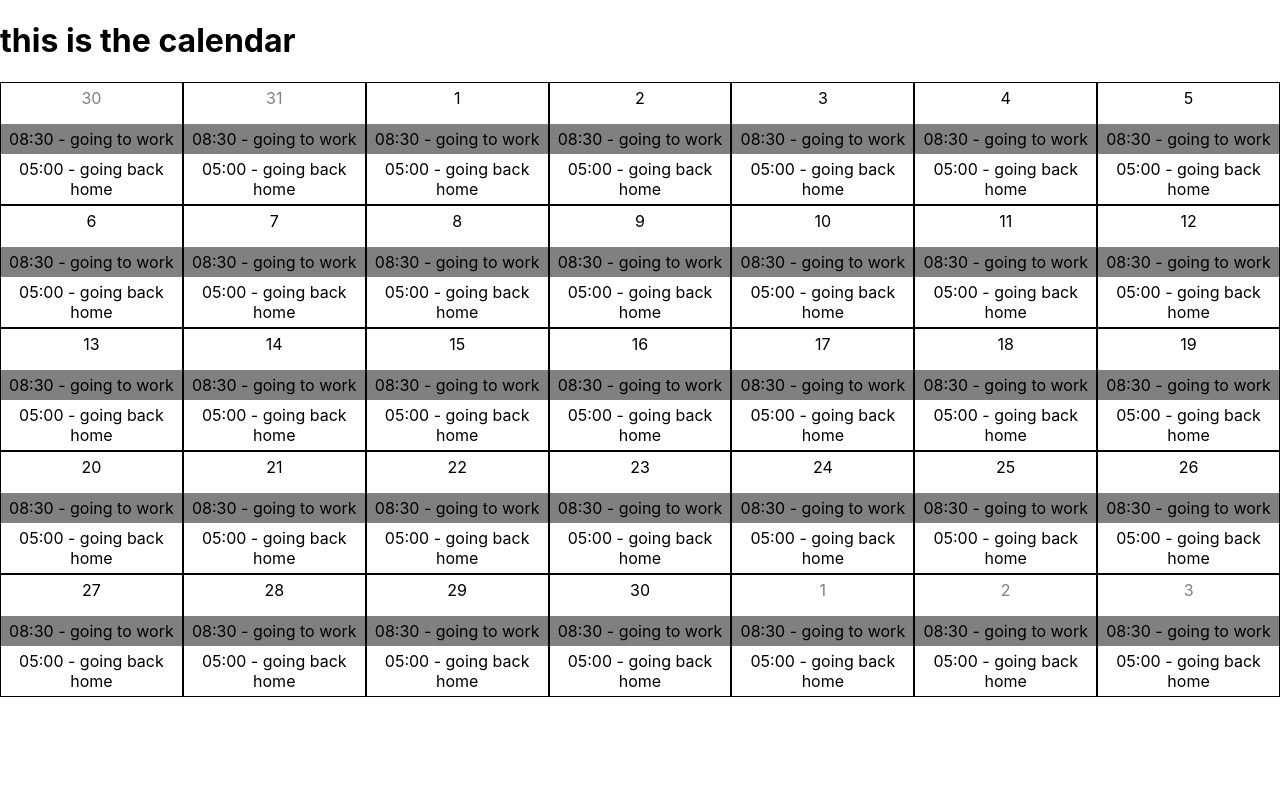
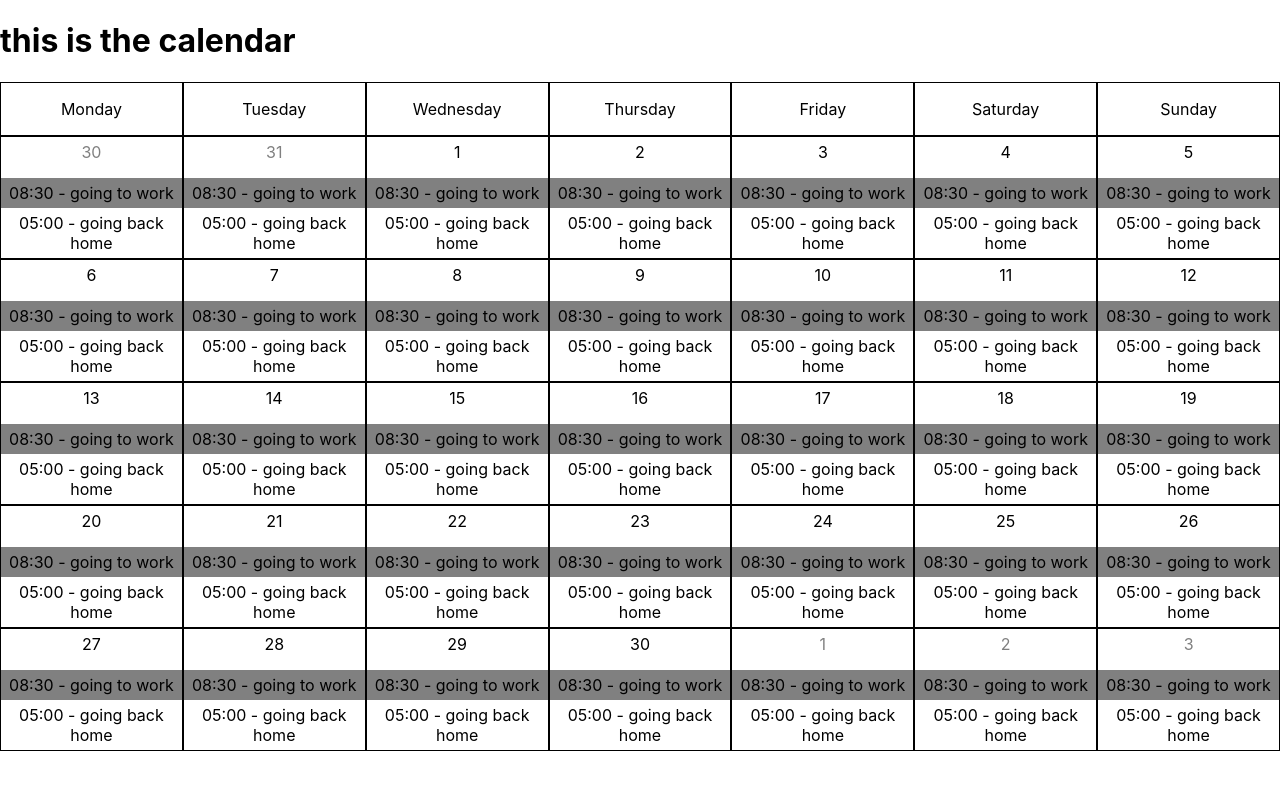
Before and after one commit to joey-dev/calendar, a React (Create React App) app: page / in a window 1280 px wide. Shown: the top 790 px of the page. Built offline with nearby package versions, Linux system fonts and the light colour scheme.

Commit message:
Loader and calendar top weekdays completed

```diff
--- /dev/null
+++ b/src/atomic/atoms/Common/Loader.js
@@ -0,0 +1,44 @@
+import React from 'react';
+import styled, { keyframes } from 'styled-components';
+
+
+const ldsDualRingKeyframe = keyframes`
+    0% {
+        transform: rotate(0deg);
+      }
+      100% {
+        transform: rotate(360deg);
+      }
+`;
+
+const StyledDiv = styled.div`
+    position: relative;
+    transform: translate(calc(50% - 40px), calc(50% - 40px));
+`;
+
+const StyledLoader = styled.div`
+    display: inline-block;
+    width: 80px;
+    height: 80px;
+    &:after {
+      content: " ";
+      display: block;
+      width: 64px;
+      height: 64px;
+      margin: 8px;
+      border-radius: 50%;
+      border: 6px solid black;
+      border-color: black transparent black transparent;
+      animation: ${ldsDualRingKeyframe} 1.2s linear infinite;
+    }
+`;
+
+const Loader = () => {
+    return (
+        <StyledDiv>
+            <StyledLoader />
+        </StyledDiv>
+    );
+};
+
+export default Loader;
--- /dev/null
+++ b/src/atomic/atoms/calendar/CalendarDayNumber.js
@@ -0,0 +1,18 @@
+import React from 'react';
+import styled from 'styled-components';
+
+const StyledDayNumber = styled.p`
+    margin-top: 5px;
+    text-align: center;
+    color: ${(props) => props.thisMonth ? 'black' : 'grey'}
+`;
+
+const CalendarDayNumber = (props) => {
+    return (
+        <StyledDayNumber thisMonth={props.thisMonth}>
+            {props.children}
+        </StyledDayNumber>
+    );
+};
+
+export default CalendarDayNumber;
--- /dev/null
+++ b/src/atomic/atoms/calendar/CalendarRowContainer.js
@@ -0,0 +1,18 @@
+import React from 'react';
+import styled from 'styled-components';
+
+const StyledContainer = styled.div`
+    width: 100%;
+    display: grid;
+    grid-template-columns: repeat(7, 1fr);
+`;
+
+const CalendarRowContainer = (props) => {
+    return (
+        <StyledContainer>
+            {props.children}
+        </StyledContainer>
+    );
+};
+
+export default CalendarRowContainer;
--- /dev/null
+++ b/src/atomic/atoms/calendar/CalendarWeekDayText.js
@@ -0,0 +1,16 @@
+import React from 'react';
+import styled from 'styled-components';
+
+const StyledP = styled.p`
+    text-align: center;
+`;
+
+const CalendarWeekDayText = (props) => {
+    return (
+        <StyledP>
+            {props.children}
+        </StyledP>
+    );
+};
+
+export default CalendarWeekDayText;
--- a/src/atomic/modecules/calendar/CalendarItem.js
+++ b/src/atomic/modecules/calendar/CalendarItem.js
@@ -1,12 +1,7 @@
 import React from 'react';
 import styled from 'styled-components';
 import CalendarDateItem from '../../atoms/calendar/CalendarDateItem';
-
-const StyledDayNumber = styled.p`
-    margin-top: 5px;
-    text-align: center;
-    color: ${(props) => props.thisMonth ? 'black' : 'grey'}
-`;
+import CalendarDayNumber from '../../atoms/calendar/CalendarDayNumber';
 
 const StyledDiv = styled.div`
     border: 1px solid black;
@@ -28,7 +23,7 @@ const CalendarItem = (props) => {
 
     return (
         <StyledDiv>
-            <StyledDayNumber thisMonth={props.thisMonth}>{props.day}</StyledDayNumber>
+            <CalendarDayNumber thisMonth={props.thisMonth}>{props.day}</CalendarDayNumber>
             {allDateItems}
         </StyledDiv>
     );
--- /dev/null
+++ b/src/atomic/modecules/calendar/CalendarWeekDayTextBox.js
@@ -0,0 +1,19 @@
+import React from 'react';
+import styled from 'styled-components';
+import CalendarWeekDayText from '../../atoms/calendar/CalendarWeekDayText';
+
+const StyledDiv = styled.div`
+    border: 1px solid black
+`;
+
+const CalendarWeekDayTextBox = (props) => {
+    return (
+        <StyledDiv>
+            <CalendarWeekDayText>
+                {props.children}
+            </CalendarWeekDayText>
+        </StyledDiv>
+    );
+};
+
+export default CalendarWeekDayTextBox;
--- a/src/atomic/organisms/calendar/CalendarItems.js
+++ b/src/atomic/organisms/calendar/CalendarItems.js
@@ -1,19 +1,13 @@
 import React from 'react';
-import styled from 'styled-components';
+import CalendarRowContainer from '../../atoms/calendar/CalendarRowContainer';
 import CalendarItem from '../../modecules/calendar/CalendarItem';
 
-
-const StyledContainer = styled.div`
-    width: 100%;
-    display: grid;
-    grid-template-columns: repeat(7, 1fr);
-`;
 
 const CalendarItems = (props) => {
     const thisMonth = new Date().getMonth();
 
     return (
-        <StyledContainer>
+        <CalendarRowContainer>
             {props.dates.map((date, index) => (
                 <CalendarItem
                     key={index}
@@ -22,7 +16,7 @@ const CalendarItems = (props) => {
                     items={date.items}
                 />
             ))}
-        </StyledContainer>
+        </CalendarRowContainer>
     );
 };
 
--- /dev/null
+++ b/src/atomic/organisms/calendar/CalendarWeekDaysText.js
@@ -0,0 +1,20 @@
+import React from 'react';
+import CalendarRowContainer from '../../atoms/calendar/CalendarRowContainer';
+import CalendarWeekDayTextBox from '../../modecules/calendar/CalendarWeekDayTextBox';
+
+
+const CalendarWeekDaysText = (props) => {
+    const weekDays = ['Monday', 'Tuesday', 'Wednesday', 'Thursday', 'Friday', 'Saturday', 'Sunday']
+
+    return (
+        <CalendarRowContainer>
+            {weekDays.map((weekDay, key) => (
+                <CalendarWeekDayTextBox key={key}>
+                    {weekDay}
+                </CalendarWeekDayTextBox>
+            ))}
+        </CalendarRowContainer>
+    );
+};
+
+export default CalendarWeekDaysText;
--- a/src/atomic/templates/calendar/CalendarTemplate.js
+++ b/src/atomic/templates/calendar/CalendarTemplate.js
@@ -1,5 +1,6 @@
 import React from 'react';
 import CalendarItems from '../../organisms/calendar/CalendarItems';
+import CalendarWeekDaysText from '../../organisms/calendar/CalendarWeekDaysText';
 
 const CalendarTemplate = (props) => {
     let daysOfThisCalendar = [];
@@ -71,6 +72,7 @@ const CalendarTemplate = (props) => {
 
     return (
         <div>
+            <CalendarWeekDaysText/>
             {calendarItems}
         </div>
     );
--- a/src/containers/Calendar/Calendar.js
+++ b/src/containers/Calendar/Calendar.js
@@ -1,4 +1,5 @@
 import React, { Component } from 'react';
+import Loader from '../../atomic/atoms/Common/Loader';
 import CalendarTemplate from '../../atomic/templates/calendar/CalendarTemplate';
 
 class Calendar extends Component {
@@ -80,7 +81,7 @@ class Calendar extends Component {
     };
 
     render() {
-        let calendarTemplate;
+        let calendarTemplate = (<Loader/>);
         if (this.state.thisMonth && this.state.dates && this.state.keyOfSelectedMonth) {
             calendarTemplate = (
                 <CalendarTemplate
```
